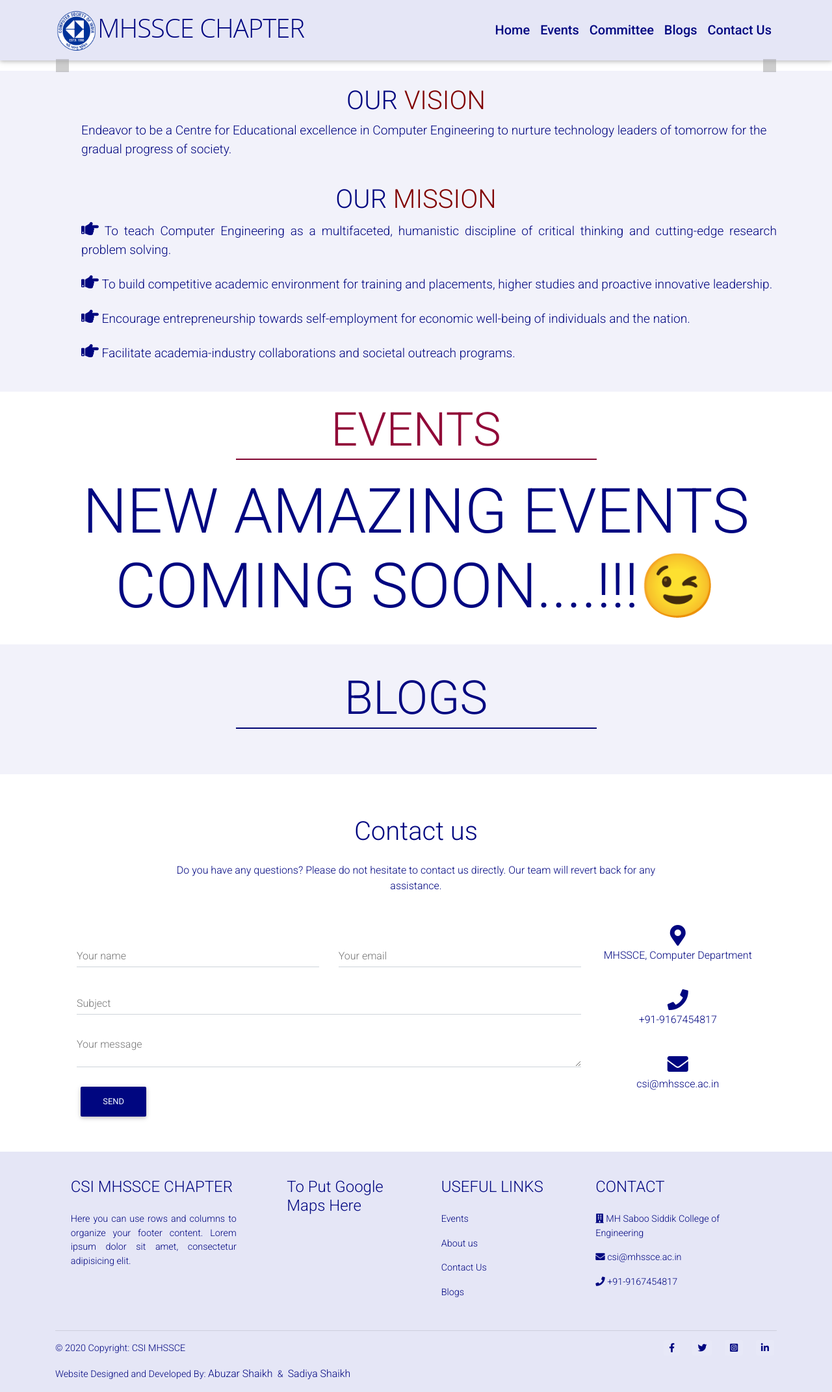
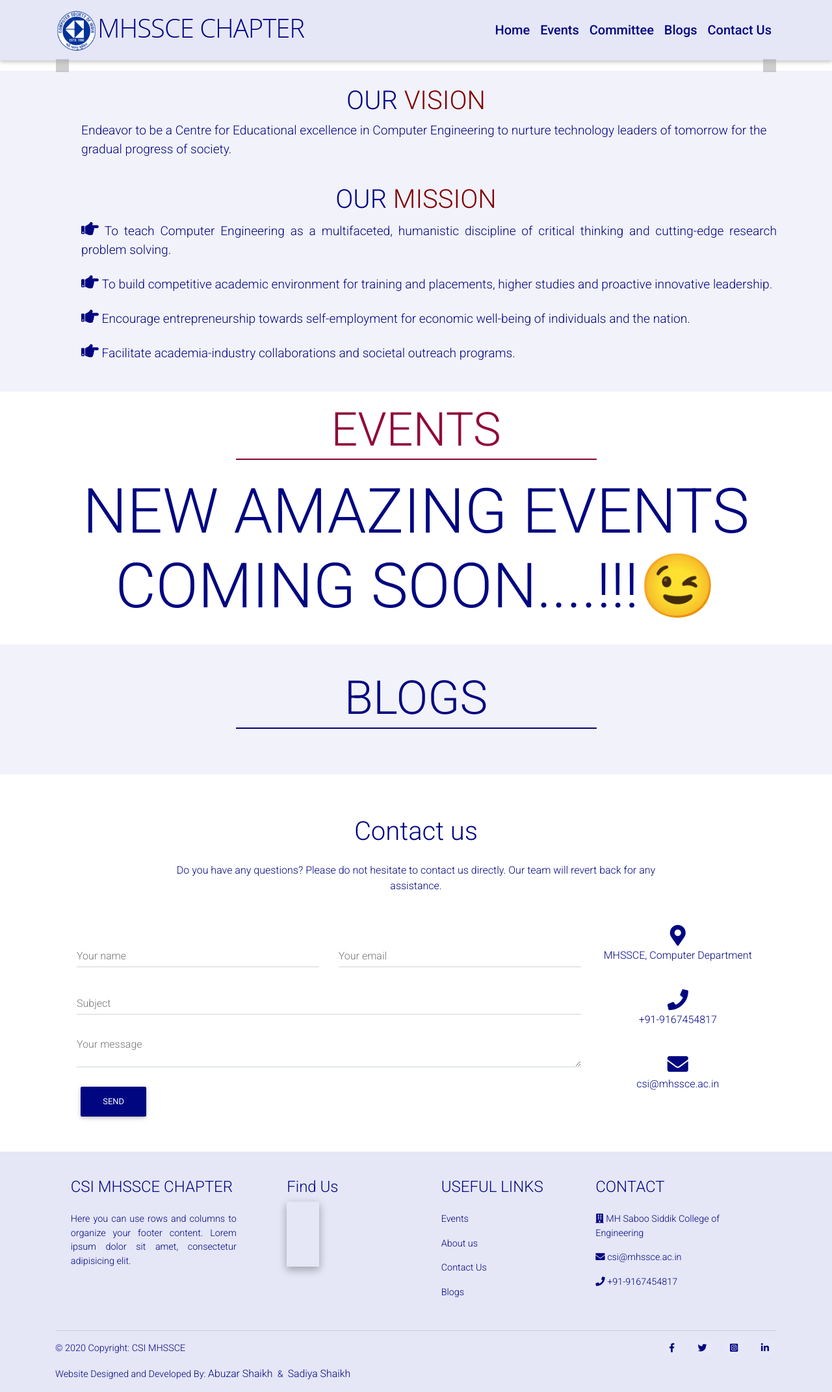
Before and after one commit to shaikhAbuzar/CSI-Website, a Django app: page / in a window 1280 px wide. Shown: the whole page at 65% size. Run offline with Django 3.2, Linux system fonts and the light colour scheme; data that the repository does not hold is empty; parts of the project's set-up code (start-up, migrations or seed data) failed here and were passed over; some libraries are stand-ins or nearby versions; grey boxes are pictures that could not be loaded.

Commit message:
Added the Google Maps in the base.html

```diff
--- a/CSI/templates/base.html
+++ b/CSI/templates/base.html
@@ -90,8 +90,12 @@
             <!-- Center Spacing Column -->
             <hr class="w-100 clearfix d-md-none">
             <div class="col-md-2 col-lg-2 col-xl-2 mx-auto mt-2">
-                <!-- TODO Google Maps -->
-                <h4>To Put Google Maps Here</h4>
+                <h4>Find Us</h4>
+                <div id="map-container-google-1" class="z-depth-1-half map-container"
+                     style="height: 100px; width:50px;">
+                    <iframe src="https://www.google.com/maps/embed?pb=!1m18!1m12!1m3!1d3773.160671485052!2d72.82883621489951!3d18.968510287149652!2m3!1f0!2f0!3f0!3m2!1i1024!2i768!4f13.1!3m3!1m2!1s0x3be7ce40ffcfcacd%3A0x5d71ff22760f8e77!2sM.H.+Saboo+Siddik+College+of+Engineering!5e0!3m2!1sen!2sin!4v1564735028613!5m2!1sen!2sin"
+                            style="border:0;width: 210px;" allowfullscreen></iframe>
+                </div>
             </div>
 
             <hr class="w-100 clearfix d-md-none">
@@ -106,7 +110,6 @@
                 <p>
                     <a href="{% url 'home' %}#contact-us" style="color: #000680;">Contact Us</a>
                 </p>
-                <!-- TODO Blogs -->
                 <p>
                     <a href="{% url 'blogs_home' %}" style="color: #000680;">Blogs</a>
                 </p>
```
